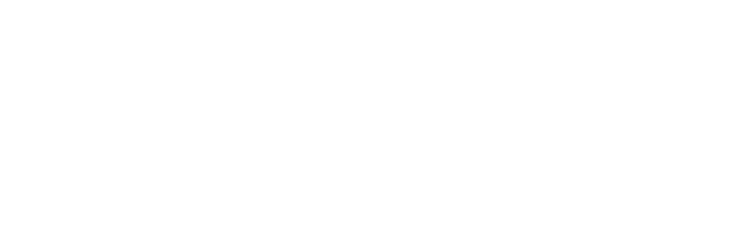
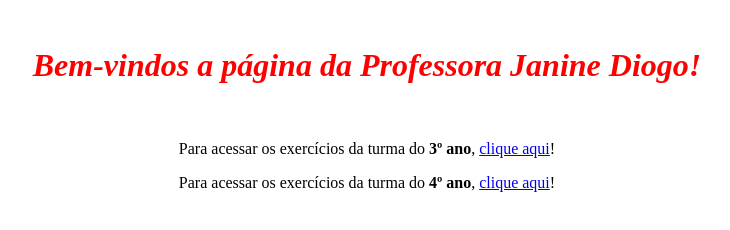
Before and after one commit to janinediogo/janinediogo.github.io, a plain HTML site: page index.html in a window 1280 px wide. Shown: the whole page, without its empty margins (273-1003 px from the left). Drawn offline with Linux system fonts and the light colour scheme.

Commit message:
Update index.html

```diff
--- a/index.html
+++ b/index.html
@@ -1,7 +1,19 @@
-<!DOCTYPE html>
-<html lang="en">
-<head>
-  <meta charset=UTF-8">
-  <title>Professora Janine Diogo</title>
-</head>
+<html>
+	<head>
+		<title></title>
+	</head>
+	<body>
+		<p>
+			&nbsp;</p>
+		<h1 style="text-align: center;">
+			<span style="color:#ff0000;"><strong><em>Bem-vindos a p&aacute;gina da Professora Janine Diogo!</em></strong></span></h1>
+		<p style="text-align: center;">
+			&nbsp;</p>
+		<p style="text-align: center;">
+			Para acessar os exerc&iacute;cios da turma do <strong>3&ordm; ano</strong>, <a href="http://janinediogo.github.io/3ano">clique aqui</a>!</p>
+		<p style="text-align: center;">
+			Para acessar os exerc&iacute;cios da turma do <strong>4&ordm; ano</strong>, <a href="http://janinediogo.github.io/4ano">clique aqui</a>!</p>
+		<p style="text-align: center;">
+			&nbsp;</p>
+	</body>
 </html>
```
